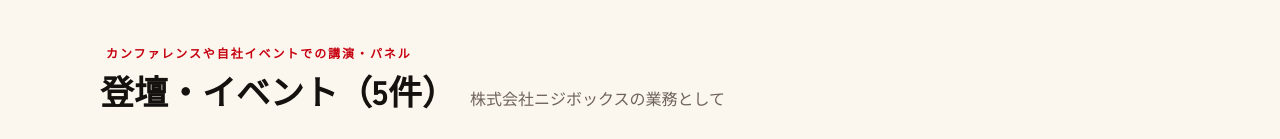
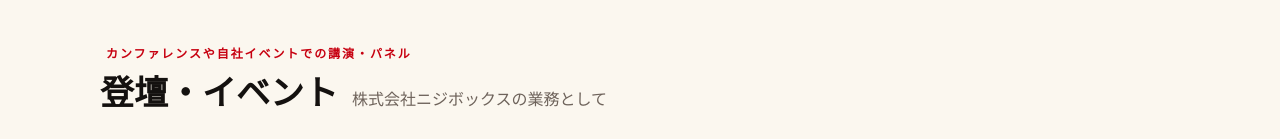
Before and after one commit to satoshi-yoshikawa51/aiux-official, a Next.js app: page /record in a window 1280 px wide. Shown: the part 351-490 px from the top of the page. Built offline with nearby package versions, Linux system fonts and the light colour scheme; a web font is replaced by a local one.

Commit message:
style: 実績一覧の区分見出しから件数を外す
Co-Authored-By: Claude Opus 5 <noreply@anthropic.com>
Claude-Session: https://claude.ai/code/session_013U5kCrunPJBgdNkhsB94rP

```diff
--- a/src/app/record/page.tsx
+++ b/src/app/record/page.tsx
@@ -108,7 +108,7 @@ export default function RecordPage() {
                     {g.note}
                   </>
                 }
-                title={`${g.label}（${cards.length}件）`}
+                title={g.label}
                 hand={g.client}
               />
               <RecordGrid>
```
